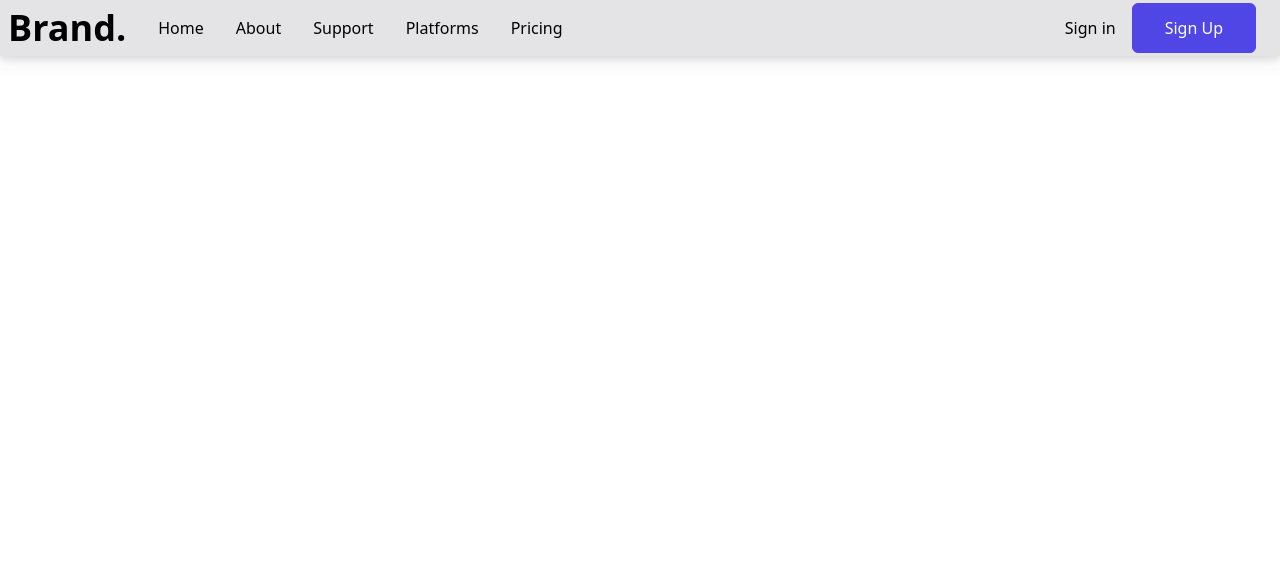
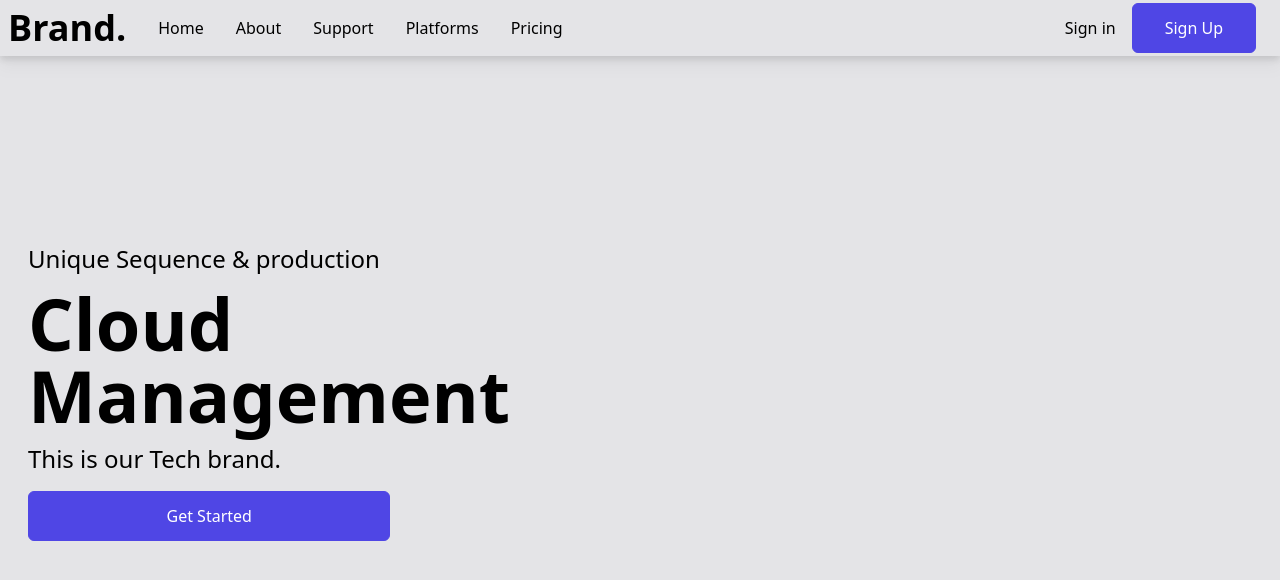
Before and after one commit to BbillahrariBBr/ReactTaliwind1, a React (Create React App) app in the folder cloud-app-react/: page / in a window 1280 px wide. Shown: the top 580 px of the page. Built offline with nearby package versions, Linux system fonts and the light colour scheme; the HTML template or start-up script is replaced by a standard one.

Commit message:
hero basse complete

```diff
--- a/cloud-app-react/src/App.js
+++ b/cloud-app-react/src/App.js
@@ -1,12 +1,15 @@
 import Navbar from "./components/Navbar";
+import Hero from "./components/Hero";
 
 
 
 function App() {
   return (
     <>
+     <Navbar/>
+     <Hero/>
 
-     <Navbar/>
+
     </>
   );
 }
--- /dev/null
+++ b/cloud-app-react/src/components/Hero.jsx
@@ -0,0 +1,27 @@
+import React from 'react';
+import {
+    CloudUploadIcon,
+    DatabaseIcon,
+    ServerIcon,
+    PaperAirplaneIcon
+}from '@heroicons/react/solid';
+import bgImg from '../assets/cyber-bg.png'
+
+const Hero = () => {
+    return (
+        <div className='w-full h-screen bg-zinc-200 flex flex-col justify-between'>
+            <div className='grid md:grid-cols-2 max-w-[1240px] m-auto'>
+                <div className='flex flex-col justify-center md:items-start w-full px-2 py-8'>
+                    <p className='text-2xl'>Unique Sequence & production</p>
+                    <h1 className='py-3 text-5xl md:text-7xl font-bold'>Cloud Management</h1>
+                    <p className='text-2xl'>This is our Tech brand.</p>
+                    <button className='py-3 px-6 sm:w-[60%] my-4'>Get Started</button>
+                </div>
+
+            </div>
+
+        </div>
+    );
+};
+
+export default Hero;
```
